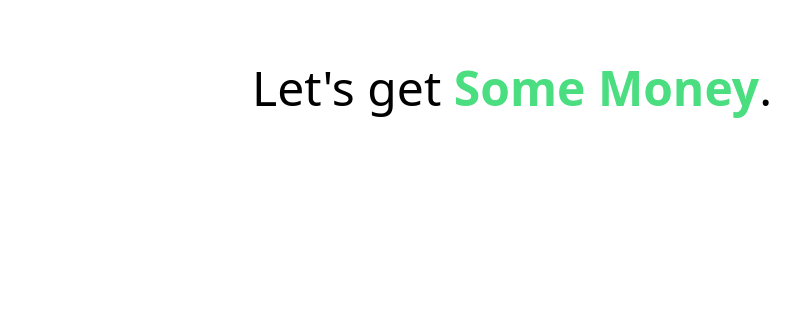
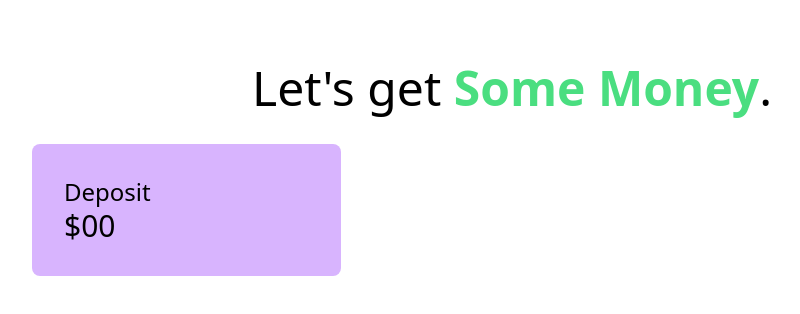
Before and after one commit to kamrul-dev/bank-calculation-app-revision, a plain HTML site: page banking.html in a window 1280 px wide. Shown: the whole page, without its empty margins (128-928 px from the left). Drawn offline with nearby package versions, Linux system fonts and the light colour scheme.

Commit message:
Deposit column design added

```diff
--- a/banking.html
+++ b/banking.html
@@ -14,5 +14,15 @@
         <h1 class="text-5xl text-center mt-16">Let's get <span class="font-semibold text-green-400">Some Money</span>.</h1>
     </header>
     <!-- End Title Section  -->
+    <main class="w-3/4 mx-auto">
+        <!-- Start deposit, withdraw and balance section -->
+        <div class="grid grid-cols-3 gap-4 mt-8">
+            <div class="bg-purple-300 p-8 rounded-lg">
+                <h4 class="text-2xl">Deposit</h4>
+                <h3 class="text-3xl">$<span>00</span></h3>
+            </div>
+        </div>
+        <!-- End deposit, withdraw and balance section -->
+    </main>
 </body>
 </html>
```
